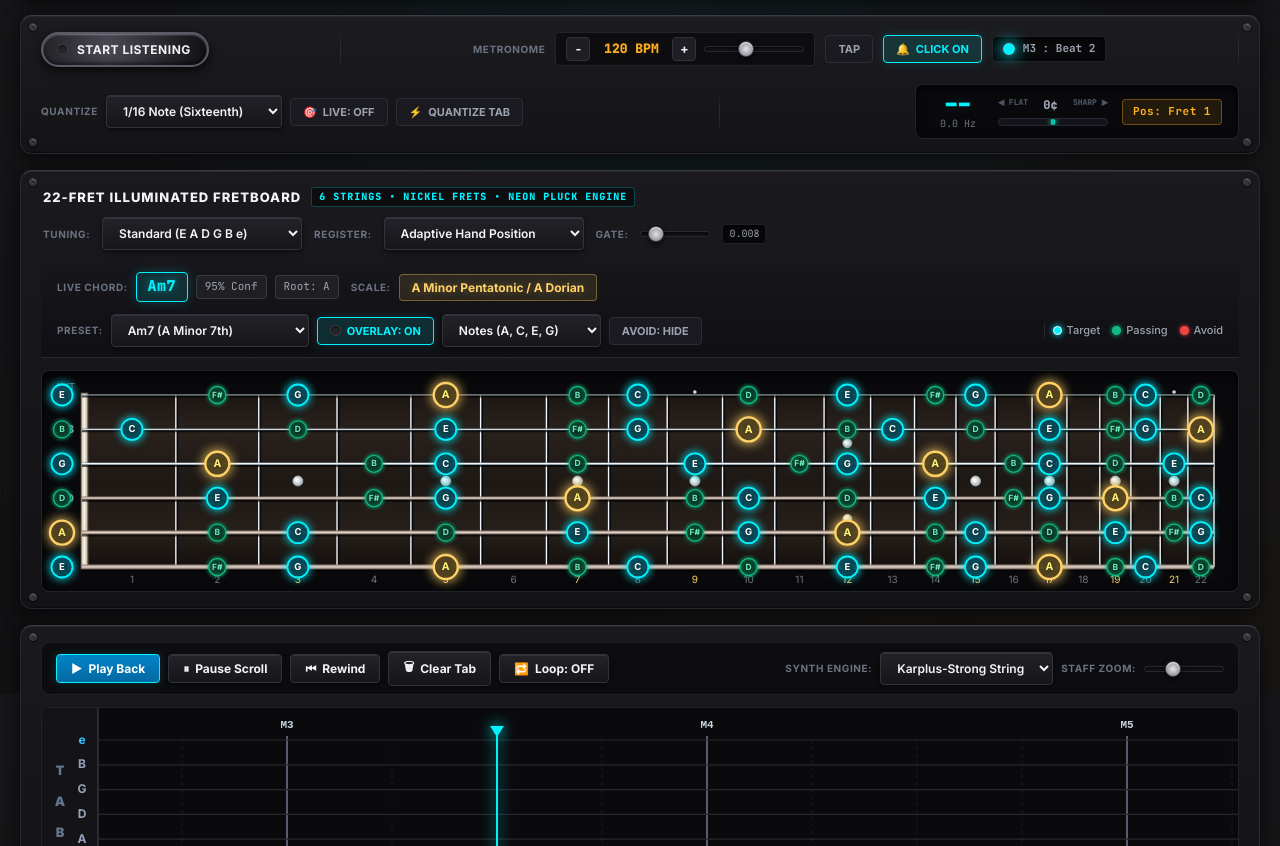
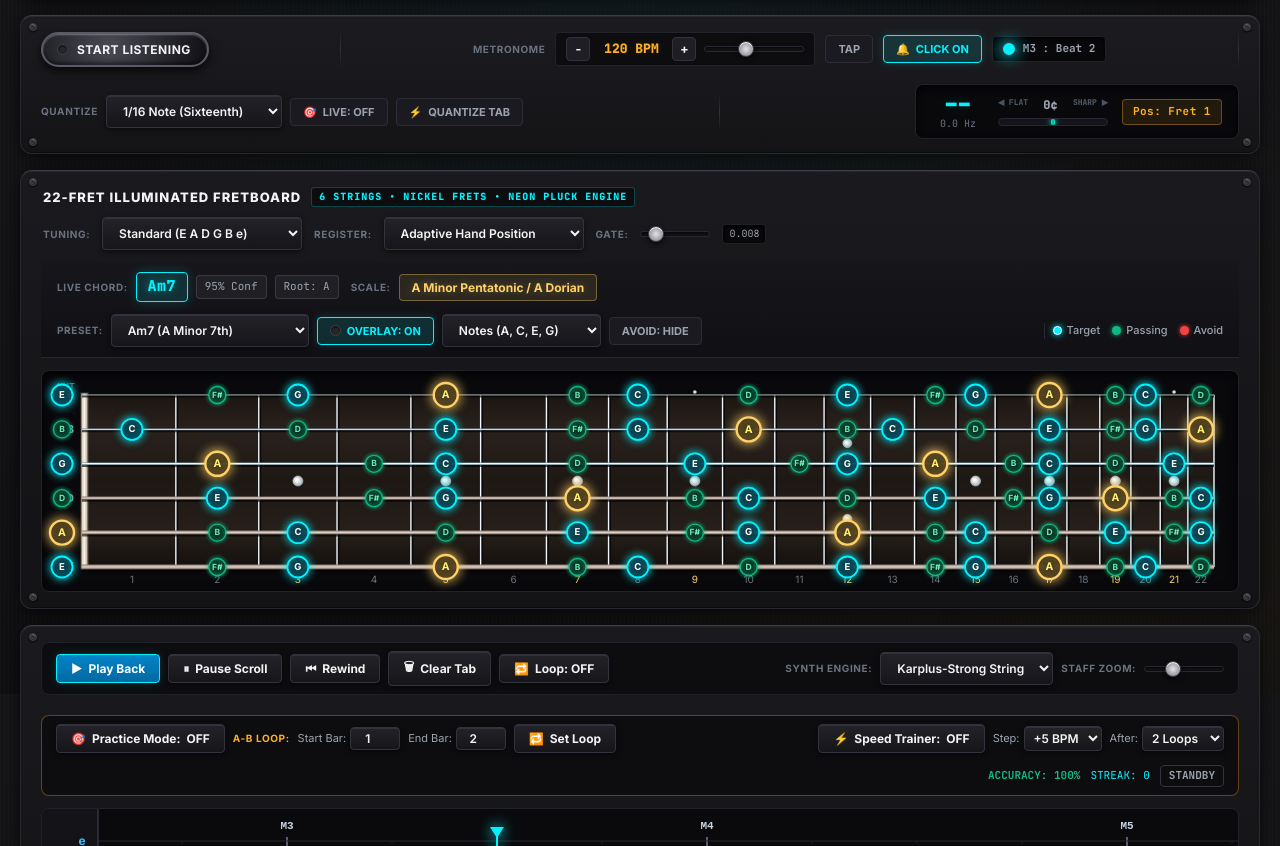
Before and after one commit to RXcodeWalker/guitar-tabs, a plain HTML site: page index.html in a window 1280 px wide. Shown: the part 106-952 px from the top of the page. Drawn offline with Linux system fonts and the light colour scheme.

Commit message:
feat(tablature): add interactive practice mode UI and exercise demo songs

```diff
--- a/index.html
+++ b/index.html
@@ -301,6 +301,56 @@
 
                         <span class="module-header-tag">Staff Zoom:</span>
                         <input type="range" id="zoomSlider" min="60" max="200" value="105" step="5" style="width: 80px;" title="Tab Spacing Zoom">
+                    </div>
+                </div>
+
+                <!-- Interactive Practice Mode & Play-Along Speed Trainer Dock -->
+                <div class="tab-transport-bar practice-trainer-bar" id="practiceTrainerBar" style="margin-top: 8px; border-color: rgba(255, 176, 32, 0.35);">
+                    <div class="transport-buttons-group">
+                        <button id="btnPracticeMode" class="transport-btn btn-practice" title="Toggle Interactive Practice & Play-Along Trainer">
+                            <span>🎯</span> Practice Mode: <strong id="practiceModeStatus">OFF</strong>
+                        </button>
+
+                        <span class="module-header-tag" style="color: var(--led-amber);">A-B Loop:</span>
+                        <label style="font-size: 11px; color: var(--text-secondary); display: flex; align-items: center; gap: 4px;">
+                            Start Bar:
+                            <input type="number" id="inputLoopStartBar" min="1" max="64" value="1" class="select-hardware" style="width: 50px; padding: 3px 5px; text-align: center;" title="Loop Start Measure">
+                        </label>
+                        <label style="font-size: 11px; color: var(--text-secondary); display: flex; align-items: center; gap: 4px;">
+                            End Bar:
+                            <input type="number" id="inputLoopEndBar" min="1" max="64" value="2" class="select-hardware" style="width: 50px; padding: 3px 5px; text-align: center;" title="Loop End Measure">
+                        </label>
+                        <button id="btnSetLoopRange" class="transport-btn" title="Set and engage A-B Loop markers">
+                            <span>🔁</span> Set Loop
+                        </button>
+                    </div>
+
+                    <div class="transport-buttons-group">
+                        <button id="btnToggleSpeedTrainer" class="transport-btn btn-speed-trainer" title="Toggle Automatic BPM Acceleration">
+                            <span>⚡</span> Speed Trainer: <strong id="speedTrainerStatus">OFF</strong>
+                        </button>
+                        <label style="font-size: 11px; color: var(--text-secondary); display: flex; align-items: center; gap: 4px;">
+                            Step:
+                            <select id="selectBpmStep" class="select-hardware" style="width: 78px; padding: 3px 5px;" title="BPM increase per completed loop target">
+                                <option value="3">+3 BPM</option>
+                                <option value="5" selected>+5 BPM</option>
+                                <option value="10">+10 BPM</option>
+                            </select>
+                        </label>
+                        <label style="font-size: 11px; color: var(--text-secondary); display: flex; align-items: center; gap: 4px;">
+                            After:
+                            <select id="selectLoopTarget" class="select-hardware" style="width: 82px; padding: 3px 5px;" title="Loops required before acceleration">
+                                <option value="1">1 Loop</option>
+                                <option value="2" selected>2 Loops</option>
+                                <option value="4">4 Loops</option>
+                            </select>
+                        </label>
+                    </div>
+
+                    <div class="transport-buttons-group" style="margin-left: auto; font-family: var(--font-mono); font-size: 11px; gap: 10px;">
+                        <span id="practiceAccuracyDisplay" style="color: var(--led-green); font-weight: 700;">ACCURACY: 100%</span>
+                        <span id="practiceStreakDisplay" style="color: var(--led-cyan);">STREAK: 0</span>
+                        <span id="practiceGradeBadge" class="grade-pill grade-pill-none" style="padding: 2px 8px; border-radius: var(--radius-sm); border: 1px solid #33333e; font-weight: 700;">STANDBY</span>
                     </div>
                 </div>
 
@@ -703,11 +753,14 @@
 
             <div class="action-tray-group">
                 <span class="module-header-tag">Demo Riffs:</span>
-                <select id="selectDemoSong" class="select-hardware" style="max-width: 220px;">
+                <select id="selectDemoSong" class="select-hardware" style="max-width: 260px;">
                     <option value="sweetChild">Sweet Child O' Mine (Slash)</option>
                     <option value="smokeOnWater">Smoke On The Water (Deep Purple)</option>
                     <option value="pentatonicRun">A Minor Pentatonic Box (Frets 5-8)</option>
                     <option value="nothingElseMatters">Nothing Else Matters (Metallica)</option>
+                    <option value="majorScaleArpeggio">★ Exercise: C Major Scale Arpeggio</option>
+                    <option value="pentatonicSpeedDrill">★ Exercise: E Minor Pentatonic Speed Run</option>
+                    <option value="chordStrummingSequence">★ Exercise: Open Chords Strumming</option>
                 </select>
                 <button id="btnPlayDemo" class="action-btn" title="Load and playback iconic guitar riff">
                     <span>▶</span> Play Demo
```
